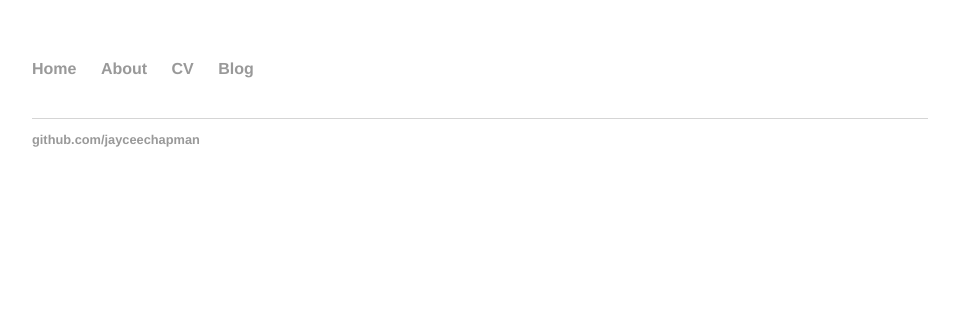
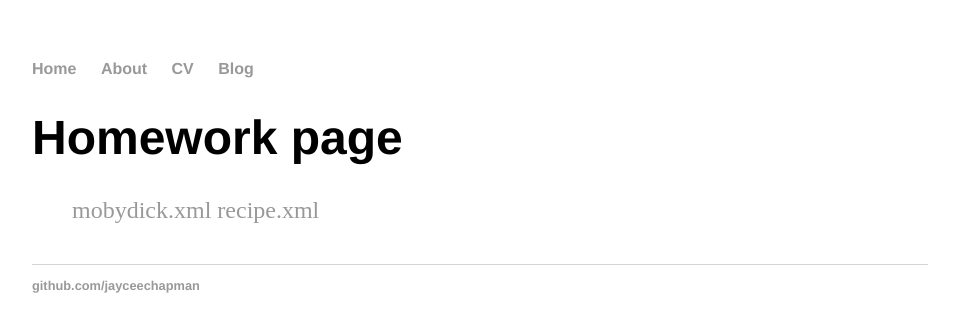
Before and after one commit to jayceechapman/jayceechapman.github.io, a Jekyll site: the page built from homework/index.html, in a window 1280 px wide. Shown: the top 332 px of the page, without its empty margins (160-1119 px from the left). Built offline with Jekyll 4.4.1, drawn with Linux system fonts in a browser that asks for light colours.

Commit message:
Update index.html

```diff
--- a/homework/index.html
+++ b/homework/index.html
@@ -2,8 +2,10 @@
 layout: default
 title: "Homework page"
 ---
-	<h1>{{ mobydick.xml }}</h1>
+	<h1>{{ page.title }}</h1>
 	<ul class="posts">
+		<a href="jayceechapman.github.io/homework/mobydick.xml">mobydick.xml</a>
+		<a href="jayceechapman.github.io/homework/recipe.xml">recipe.xml</a>
 
 	  {% for post in site.homework %}
 	    <li><span>{{ post.date | date_to_string }}</span> » <a href="{{ jayceechapman.github.io/homework/mobydick.xml }}" title="{{ mobydick.xml }}">{{ mobydick.xml }}</a>
```
